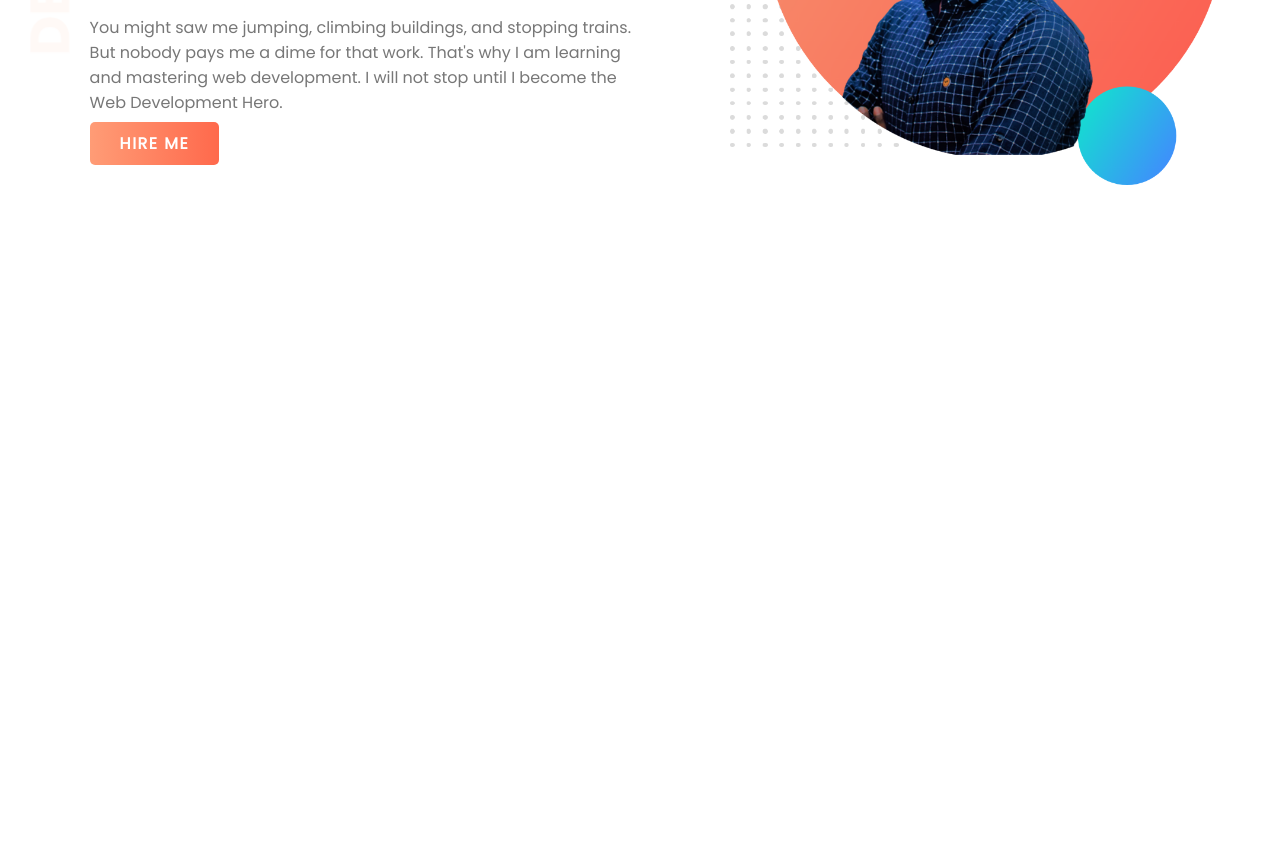
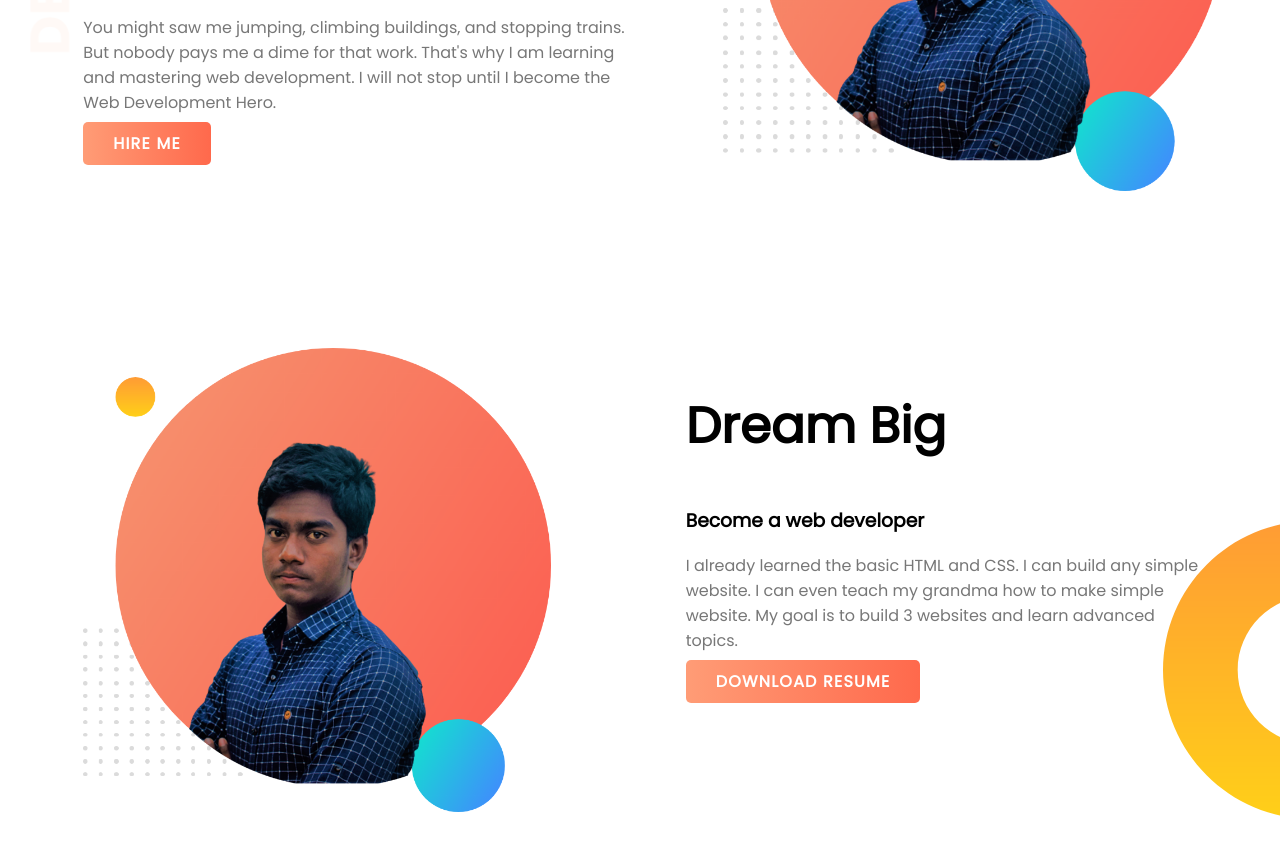
Before and after one commit to NahidAhmed07/my-portfolio1, a plain HTML site: page index.html in a window 1280 px wide. Shown: the part 307-1162 px from the top of the page. Before the commit the page ends 800 px from the top, so only its background shows below. Drawn offline with Linux system fonts and the light colour scheme.

Commit message:
dream big section added

```diff
--- a/index.html
+++ b/index.html
@@ -26,5 +26,17 @@
 
   </section>
 
+  <section class="dream-big">
+    <div class="helf-width">
+      <img src="images/my-bg.png1.png" alt="">
+    </div>
+    <div class="helf-width dream-big-text">
+      <h1>Dream Big</h1>
+      <h3>Become a web developer</h3>
+      <p>I already learned the basic HTML and CSS. I can build any simple website. I can even teach my grandma how to make simple website. My goal is to build 3 websites and learn advanced topics.</p>
+      <a href="#" class="link-btn">DOWNLOAD RESUME</a>
+    </div>
+  </section>
+
 </body>
 </html>
--- a/style.css
+++ b/style.css
@@ -5,15 +5,12 @@ body{
 
 section{
 display: flex;
+margin-bottom: 150px;
 }
 
-.top-main{
-  background-image: url(images/top-banner.png);
-  background-repeat: no-repeat;
-}
 .helf-width{
   width: 45%;
-  padding-left: 7%;
+  padding-left: 6.5%;
 }
 .helf-width img{
   width: 90%;
@@ -35,6 +32,19 @@ color:#777 ;
   font-weight:700;
   padding: 10px 30px;
   border-radius: 5px;
-  letter-spacing: 1.5px;
+  letter-spacing: 1.2px;
   background-image: linear-gradient(to left,#FF694C, #FF9C76 );
 }
+.top-main{
+  background-image: url(images/top-banner.png);
+  background-repeat: no-repeat;
+}
+  .dream-big{
+    background-image: url(images/dream-bg.png);
+    background-repeat: no-repeat;
+    background-position: right bottom ;
+  }
+
+  .dream-big-text{
+    padding-right: 75px;
+  }
```
